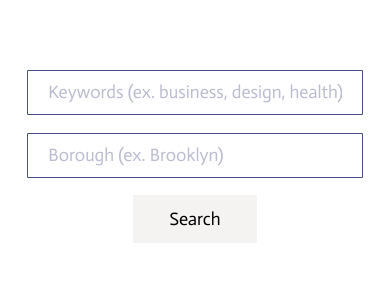
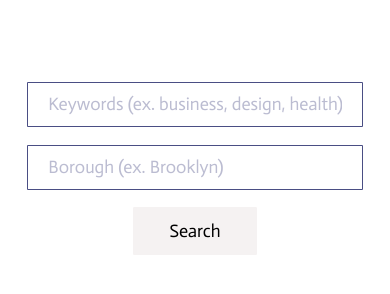
Before and after one commit to helencho/trainme, a React (Create React App) app: page / in a window 390 px wide. Shown: the part 290-584 px from the top of the page. Built offline with nearby package versions, Linux system fonts and the light colour scheme.

Commit message:
lower search box input

```diff
--- a/src/stylesheets/home.css
+++ b/src/stylesheets/home.css
@@ -40,7 +40,8 @@ h1 {
     align-items: center;
     width: 700px;
     margin: auto;
-    margin-top: 164px;
+    /* margin-top: 164px; */
+    margin-top: 16%;
     position: relative;
     transition: 0.3s all;
     -webkit-transiton: 0.3s all;
@@ -99,13 +100,13 @@ h1 {
 
 @media screen and (max-width: 1084px) {
     .home-search-container form {
-        margin-top: 122px;
+        margin-top: 126px;
     }
 }
 
 @media screen and (max-width: 902px) {
     .home-search-container form {
-        margin-top: 100px;
+        margin-top: 112px;
     }
 }
 
```
